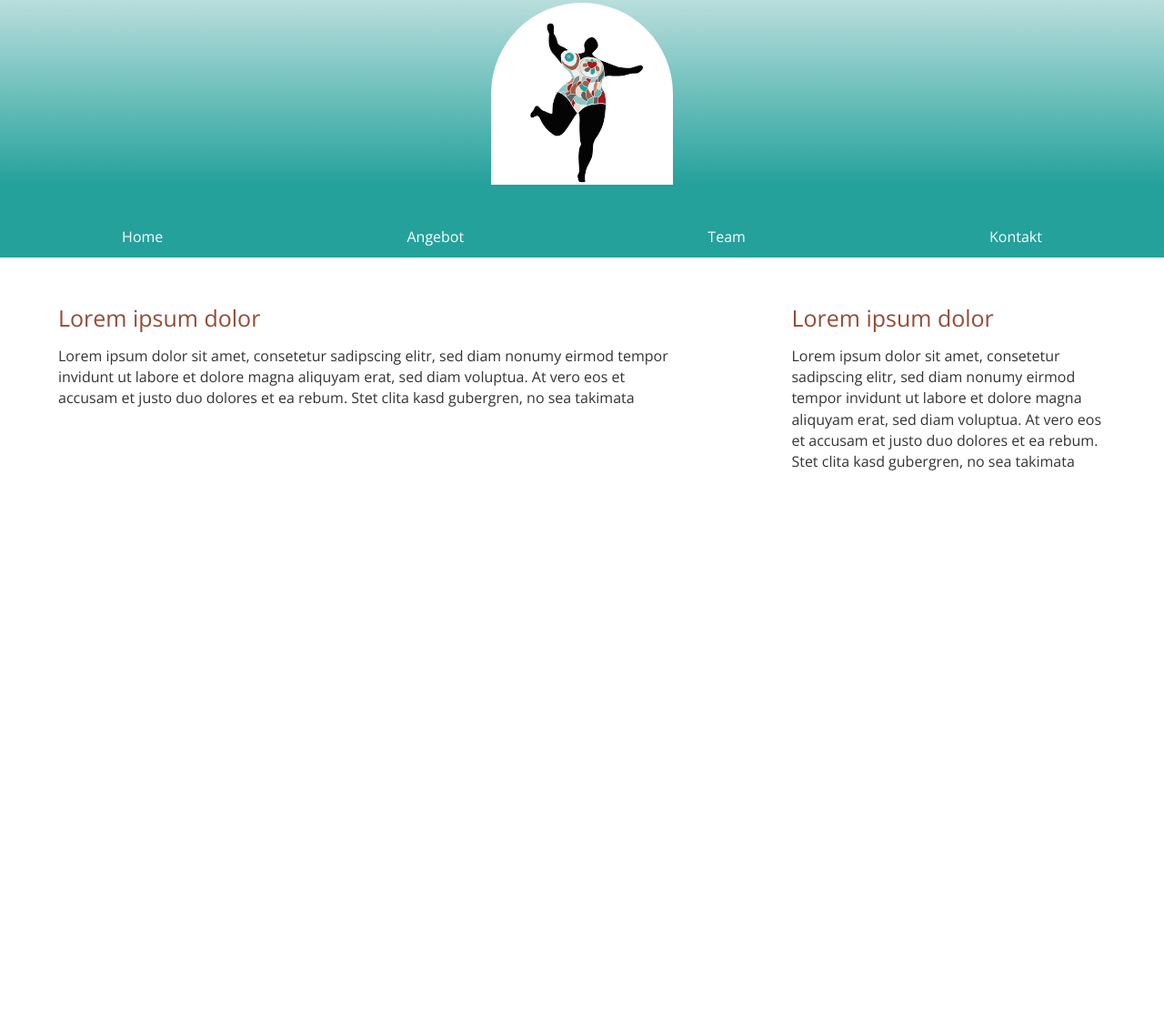
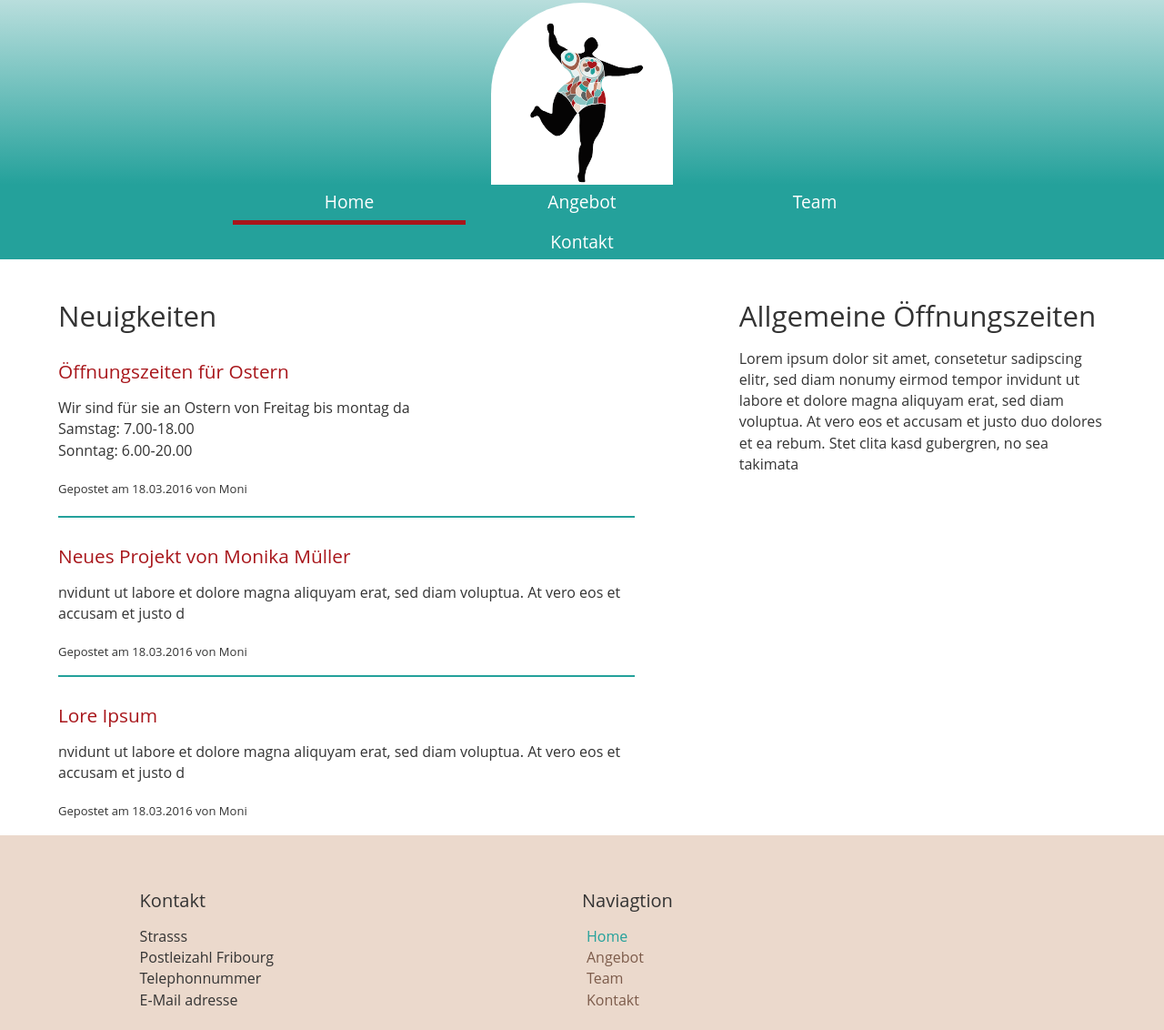
Before and after one commit to aladin6060/praxis, a website: page app/index.html in a window 1280 px wide. Shown: the part 63-1195 px from the top of the page at 91% size. Before the commit the page ends 800 px from the top, so only its background shows below. Drawn offline with nearby package versions, Linux system fonts and the light colour scheme.

Commit message:
bevor ich das testat versucht habe

```diff
--- a/app/index.html
+++ b/app/index.html
@@ -12,9 +12,9 @@
        <!--build:css css/styles.min.css -->
        <link rel="stylesheet" href="css/styles.css">
        <!--endbuild-->
-       <script src="https://use.typekit.net/xvj0pva.js"></script>
+       <meta name="viewport" content="with=device-with, initial-scale=1.0"
        <link href='https://fonts.googleapis.com/css?family=Open+Sans' rel='stylesheet' type='text/css'>
-<script>try{Typekit.load({ async: true });}catch(e){}</script>
+       <link href='https://fonts.googleapis.com/css?family=Merriweather:400,700' rel='stylesheet' type='text/css'>
     </head>
     <body>
         <!--[if lt IE 8]>
@@ -24,7 +24,7 @@
             <header>
             <div class="picture">
                 <H1>
-                    Praxis Monika Müller
+                    Gyni-Praxis  Grand-Rue
                 </H1>
                 <div class="logo">
                 </div>
@@ -33,29 +33,63 @@
             </header>
             <nav>
                 <ul>
-                    <li>Home</li>
-                    <li><a href="angebot">Angebot </a></li>
-                    <li><a href="Team">Team</a></li>
-                    <li><a href="Kontakt">Kontakt</a></li>
+                    <li class="focus"><a href="index.html">Home<a></li>
+                    <li><a href="angebot.html">Angebot </a></li>
+                    <li><a href="team.html">Team</a></li>
+                    <li><a href="kontakt.html">Kontakt</a></li>
                 </ul>
             </nav>
             <main>
             <div class="text-one">
-                <h3> Lorem ipsum dolor </h3>
+                <h2>Neuigkeiten</h2>
+               <div class="post">
+
+                    <h3> Öffnungszeiten für Ostern </h3>
+                    <p>
+                    Wir sind für sie an Ostern von Freitag bis montag da <br>
+                    Samstag: 7.00-18.00 <br>
+                    Sonntag: 6.00-20.00
+                    <P class="data"> Gepostet am 18.03.2016 von Moni</p>
+
+                                        </p>
+                </div>
+                <div class="post">
+                     <h3> Neues Projekt von Monika Müller </h3>
+                    <p>
+                       nvidunt ut labore et dolore magna aliquyam erat, sed diam voluptua. At vero eos et accusam et justo d
+                    </p>
+                    <P class="data"> Gepostet am 18.03.2016 von Moni</p>
+                </div>
+                <div class="post">
+                   <h3 > Lore Ipsum </h3>
+                    <p>
+                       nvidunt ut labore et dolore magna aliquyam erat, sed diam voluptua. At vero eos et accusam et justo d
+                    </p>
+                    <P class="data"> Gepostet am 18.03.2016 von Moni</p>
+                </div>
+            </div>
+            <div class="text-two">
+                <h2>Allgemeine Öffnungszeiten</h2>
                 <p>
                 Lorem ipsum dolor sit amet, consetetur sadipscing elitr, sed diam nonumy eirmod tempor invidunt ut labore et dolore magna aliquyam erat, sed diam voluptua. At vero eos et accusam et justo duo dolores et ea rebum. Stet clita kasd gubergren, no sea takimata
                 </p>
-            </div>
-            <div class="text-two">
-                <h3> Lorem ipsum dolor </h3>
-                <p>
-                Lorem ipsum dolor sit amet, consetetur sadipscing elitr, sed diam nonumy eirmod tempor invidunt ut labore et dolore magna aliquyam erat, sed diam voluptua. At vero eos et accusam et justo duo dolores et ea rebum. Stet clita kasd gubergren, no sea takimata
-                </p>
+
             </div>
             </main>
-
             <footer>
-
+                <div>
+                    <h4>Kontakt</h4>
+                    <p>Strasss <br> Postleizahl Fribourg <br> Telephonnummer <br> E-Mail adresse</p>
+                </div>
+                <div>
+                    <h4>Naviagtion</h4>
+                    <ul>
+                        <li class="focus"><a href="index.html">Home<a></li>
+                        <li><a href="angebot.html">Angebot </a></li>
+                        <li><a href="team.html">Team</a></li>
+                        <li><a href="kontakt.html">Kontakt</a></li>
+                     </ul>
+                </div>
             </footer>
         </div>
 
--- a/app/scss/_typo.scss
+++ b/app/scss/_typo.scss
@@ -1,7 +1,13 @@
-$font-normal: "open sans", "";
+$font-normal: "open sans", sans serif;
+$font-head: 'Merriweather', serif;
 
+h1 {
+  font-family: $font-head;
+  font-weight: 400;
 
-body,h1,header {
+}
+
+body,header {
 
   font-family: $font-normal;
   font-weight: 400;
@@ -17,9 +23,7 @@ h1, h2, h3, h4 {
   font-weight: inherit;
   line-height: 1.2;
 }
-h1 {
-  font-family: "acumin-pro";
-  }
+
 
 h1 {
   margin-top: 0;
@@ -28,7 +32,7 @@ h1 {
 
 h2 {font-size: 1.953em;}
 
-h3 {font-size: 1.563em;}
+h3 {font-size: 1.3em;}
 
 h4 {font-size: 1.25em;}
 
--- a/app/scss/styles.scss
+++ b/app/scss/styles.scss
@@ -1,8 +1,9 @@
 @import "typo";
+
 
 // Variabeln für Farben
 $mainColor: #24a19b;
-$secColor: #944b35;
+$secColor: #a8161b;
 
 $mainColorDark: 	#5c6362;
 $mainColorBlue: 	#3d7370;
@@ -11,23 +12,20 @@ $mainColorLight:	#e7f1f1;
 
 $secColorDark: 		#7c5b4a;
 $secColorBrown:		#944b35;
-$secColorRosa:		#944;
-$secColorLight:		#944;
+$secColorRosa:		#c68369;
+$secColorLight:		#ebd9cc;
 
+/*--------------------------------------------------------------------------------
+
+---------------------------------------------------------------------------------*/
+
+body, html{margin: 0px;padding: 0px, }
 
 header {background: linear-gradient($mainColorLight, $mainColor);
-	width: 100%;
-		p {color: white;
-			width: 200px;
-			margin: 0 auto;
-
-		}
-		h1 {display: flex;
+	width: 100%;}
+h1 {display: flex;
 			justify-content: space-around;
-			color: $secColor}
-
- };
- body, html{margin: 0px;padding: 0px}
+			color: $secColor;};
 
 
 .logo {
@@ -45,40 +43,85 @@ header {background: linear-gradient($mainColorLight, $mainColor);
 };
 
 nav {
-		width: 100%;
-		padding-top: 20px;
 		background-color: $mainColor;
+		padding: 0px 20%;
 
 		ul {
 			display: flex;
 			flex-flow: row wrap;
 			justify-content: space-around;
 			list-style-type: none;
-			width: 100%;
-			padding: 10px 0px;
-			color: white;
+			margin: 0px;
+			padding:0px;
 
-			a:link {color: white;text-decoration: none;}
+			a:link {color: white;text-decoration: none; }
+			.focus{border-bottom: 5px solid $secColor;}
+			li:hover{animation-name: borderbottom; animation-duration: 2s;animation-iteration-count: infinite;}
+
+			li {
+				flex-grow: 1;
+				font-size: 1.2em;
+				width: 200px;
+				text-align: center;
+				line-height: 2em;
+				height: 2em;
+
+
+				};
+		};
+};
+@keyframes borderbottom{
+	0%{border-bottom: 5px solid $mainColor}
+	50%{border-bottom: 5px solid $secColor;}
+	100%{border-bottom: 5px solid $mainColor}}
 
 
 
 
-		}
 
-
-}
 
 main {width: 90%;
 	margin: 0 auto;
 		H3 {color: $secColor;}
-		.text-one{float:left; width: 60%}
-		.text-two{float:right;width:30%}
+		.text-one{float:left; width: 55%}
+		.text-two{float:right;width:35%}
+	height: 400px;
 
+	.data{font-size:small}
+	.post{border-bottom: 2px solid $mainColor}
+	.post:last-child{border-bottom: none}
 
 
 };
 footer {
+	clear:both;
+	background-color: $secColorLight;
+	margin-bottom: 0px;
+	padding: 2em;
+	height:150px;
 
+	li {text-decoration: none;
+		a:link{text-decoration: none;
+				color: $secColorDark}
+		}
+	ul {list-style-type: none;
+		text-indent: -35px;
+		}
 
+div:first-child{ float: left; width: 30%; margin-left: 10% }
+div:last-child{float: left; width: 30%;margin-left: 10% }
+.focus a:link{color: $mainColor}
+};
+/*-------------------------------------------------------
+Kontakt
+---------------------------------------------------------*/
+iframe {width: 50%; height: 500px}
+.main2{ margin: 20px 0;
+	h2{margin-top: 0}
 
-};
+}
+.kontakformular{float: right; width: 45%}
+
+@media only screen and (max-width: 1300 px){
+	*{border: solid 1px pink}
+}
```
Also changed, not shown: app/css/styles.css.
